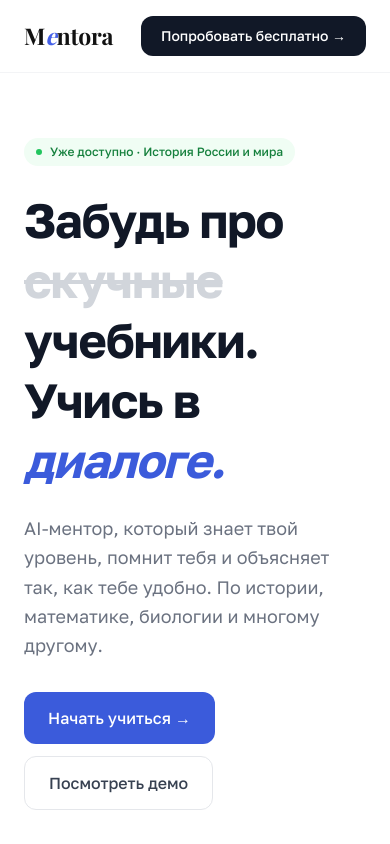
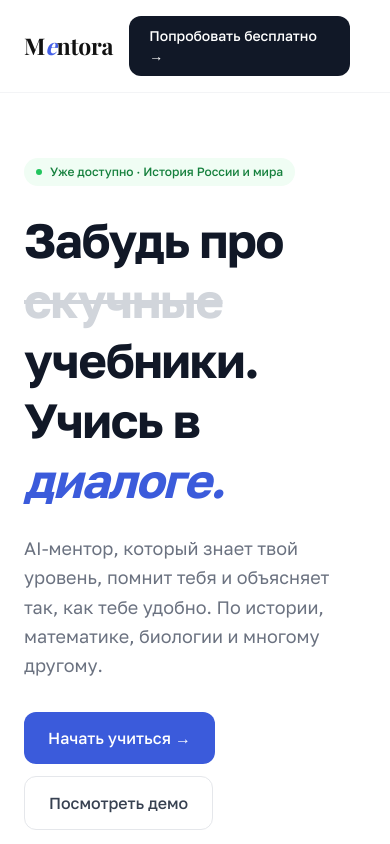
Before and after one commit to unrebay/mentora, a Next.js app: page / in a window 390 px wide. Shown: the top 844 px of the page. Built offline with nearby package versions, Linux system fonts and the light colour scheme.

Commit message:
fix: center nav links with grid layout, add Войти button

```diff
--- a/src/app/page.tsx
+++ b/src/app/page.tsx
@@ -64,9 +64,9 @@ export default function HomePage() {
 
       {/* NAV */}
       <nav className="sticky top-0 z-50 bg-white/90 backdrop-blur border-b border-gray-100 px-6 py-4">
-        <div className="max-w-6xl mx-auto flex items-center justify-between">
+        <div className="max-w-6xl mx-auto grid grid-cols-[auto_1fr_auto] items-center gap-4">
           <Logo size="sm" fontSize="1.44rem" />
-          <div className="hidden md:flex items-center gap-8 text-sm text-gray-500">
+          <div className="hidden md:flex items-center justify-center gap-8 text-sm text-gray-500">
             <a href="#subjects" className="hover:text-gray-900 transition-colors">Предметы</a>
             <a href="#how" className="hover:text-gray-900 transition-colors">Как работает</a>
             <Link href="/pricing" className="hover:text-gray-900 transition-colors">Тарифы</Link>
```
